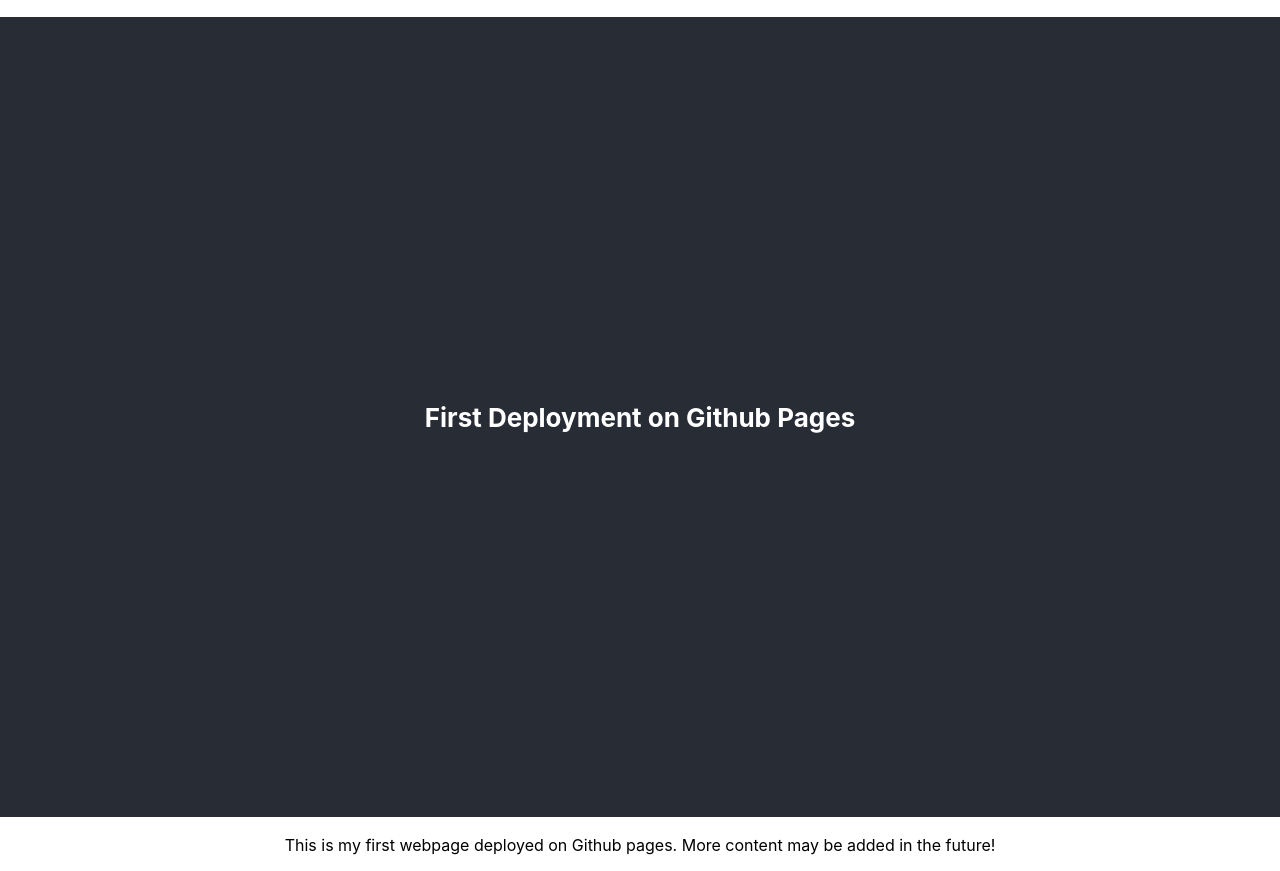
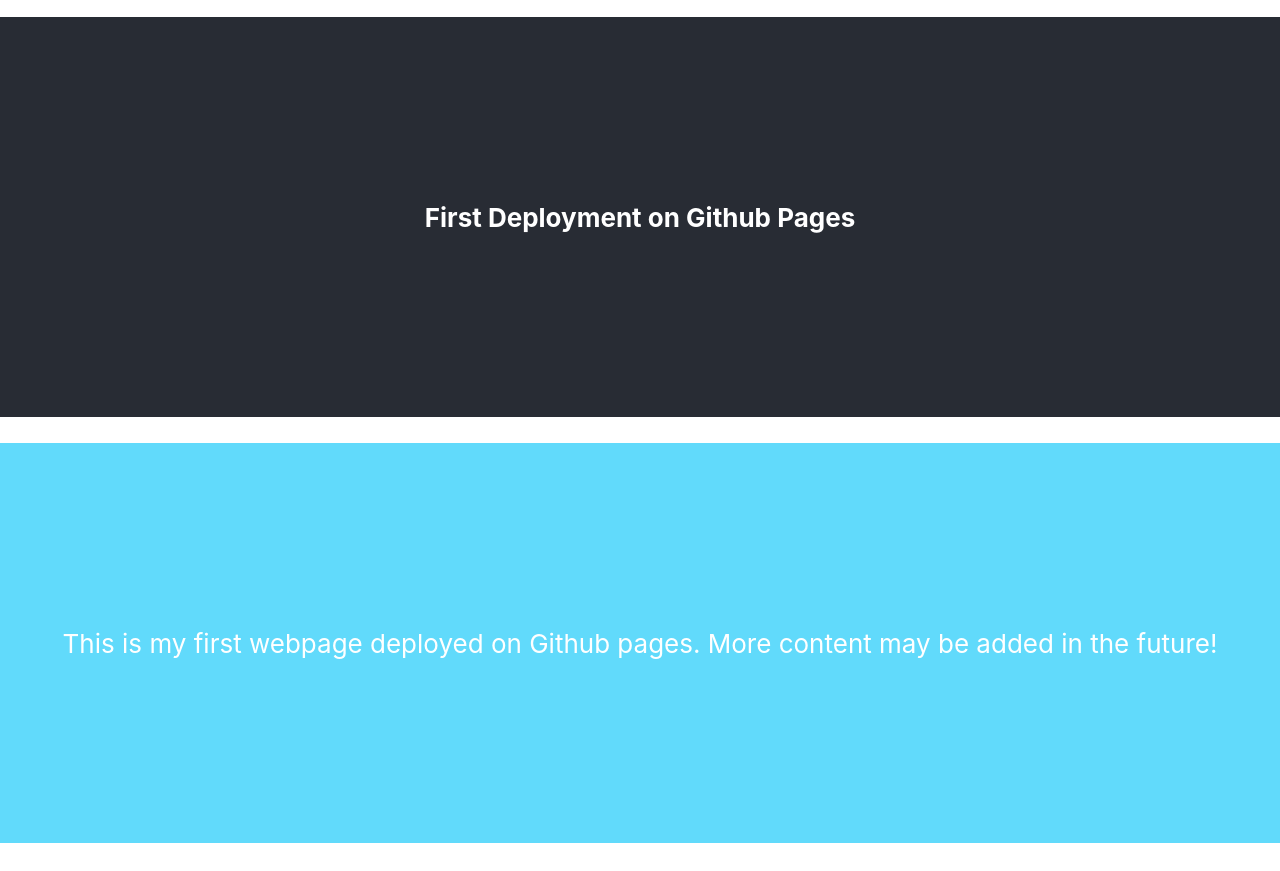
Before and after one commit to CYX22222003/test-app2, a React (Create React App) app: page / in a window 1280 px wide. Built offline with nearby package versions, Linux system fonts and the light colour scheme.

Commit message:
add new format

```diff
--- a/src/App.css
+++ b/src/App.css
@@ -5,7 +5,7 @@
 
 .App-header {
   background-color: #282c34;
-  min-height: 100vh;
+  min-height: 50vh;
   display: flex;
   flex-direction: column;
   align-items: center;
@@ -14,6 +14,13 @@
   color: white;
 }
 
-.App-link {
-  color: #61dafb;
+.App-Content {
+  background-color: #61dafb;
+  min-height: 50vh;
+  display: flex;
+  flex-direction: column;
+  align-items: center;
+  justify-content: center;
+  font-size: calc(10px + 2vmin);
+  color: white;
 }
--- a/src/App.js
+++ b/src/App.js
@@ -4,7 +4,7 @@
   return (
     <div className="App">
       <h1 className='App-header'>First Deployment on Github Pages</h1>
-      <p>This is my first webpage deployed on Github pages. More content may be added in the future!</p>
+      <p className='App-Content'>This is my first webpage deployed on Github pages. More content may be added in the future!</p>
     </div>
   );
 }
```
